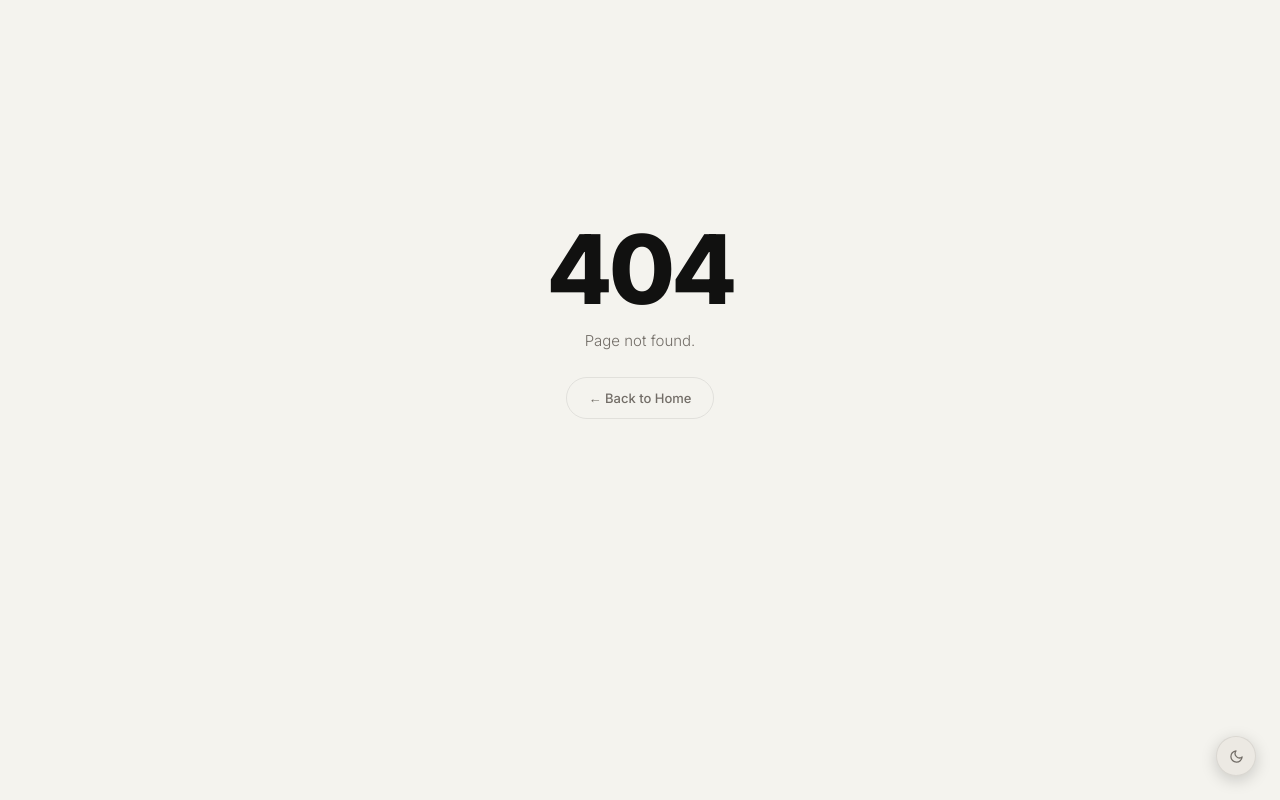
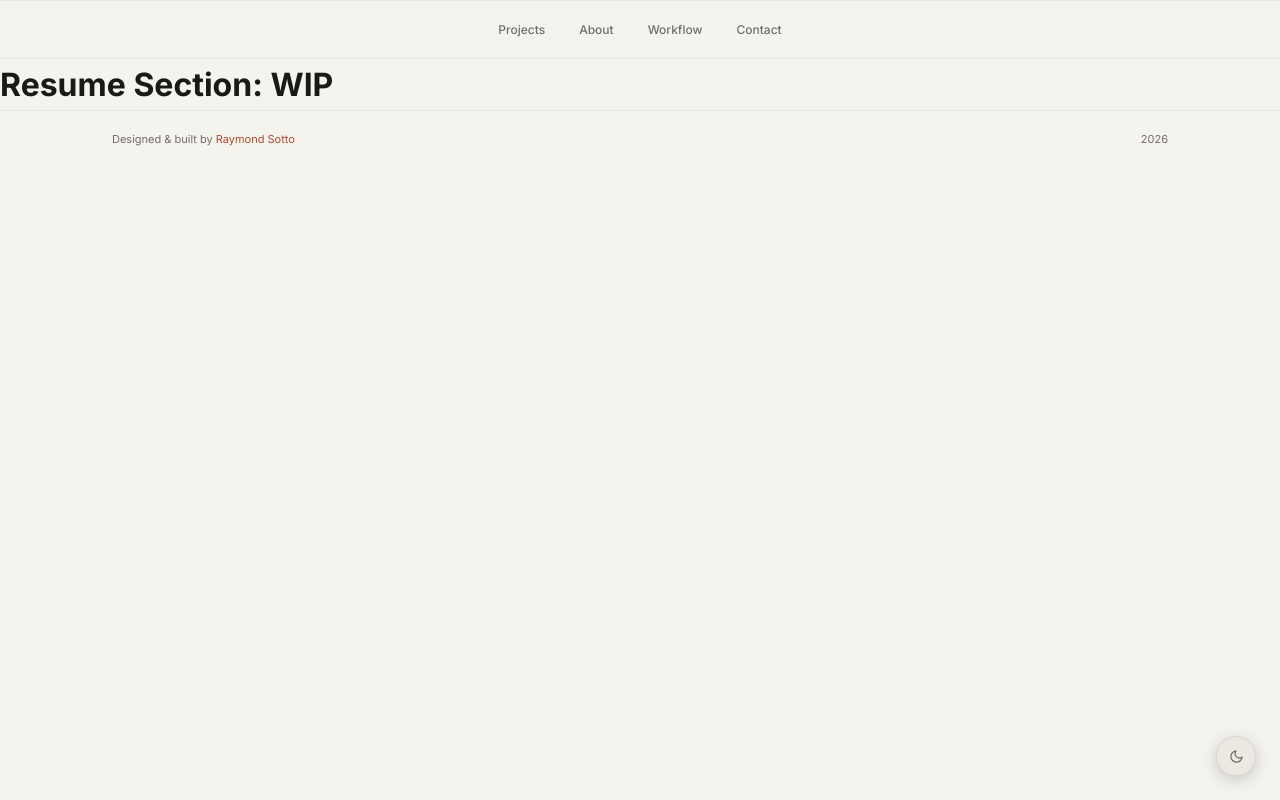
Before and after one commit to raymondjosephsotto/raymondsottodev, a React (Vite) app: page /raymondsottodev/resume in a window 1280 px wide. Before the commit this address had no page. Built offline with nearby package versions, Linux system fonts and the light colour scheme.

Commit message:
added Resume.tsx, setup routing

```diff
--- a/src/App.tsx
+++ b/src/App.tsx
@@ -7,6 +7,7 @@
 import { Routes, Route } from 'react-router-dom'
 import Home from './pages/Home'
 import ProjectDetail from './pages/ProjectDetail'
+import Resume from './pages/Resume'
 import NotFound from './pages/NotFound'
 import ThemeToggle from './components/ThemeToggle/ThemeToggle'
 
@@ -20,12 +21,15 @@ export default function App() {
         {/* Home page — all sections composed together */}
         <Route path="/" element={<Home />} />
 
-      {/* Project detail page — dynamic slug from data layer */}
-      <Route path="/projects/:slug" element={<ProjectDetail />} />
+        {/* Project detail page — dynamic slug from data layer */}
+        <Route path="/projects/:slug" element={<ProjectDetail />} />
 
-      {/* 404 catch-all */}
-      <Route path="*" element={<NotFound />} />
-    </Routes>
+        {/* Résumé page */}
+        <Route path="/resume" element={<Resume />} />
+
+        {/* 404 catch-all */}
+        <Route path="*" element={<NotFound />} />
+      </Routes>
     </>
   )
 }
--- a/src/features/contact/Contact.tsx
+++ b/src/features/contact/Contact.tsx
@@ -5,6 +5,7 @@
  */
 
 import styles from './Contact.module.css'
+import { Link } from 'react-router-dom'
 
 export default function Contact() {
   return (
@@ -34,15 +35,15 @@ export default function Contact() {
           raymondjosephsotto@gmail.com
         </a>
 
-        {/* Résumé download button — link to be updated */}
-        <a className="btn-ghost" href="#" target="_blank" rel="noopener noreferrer">
+        {/* Link to Résumé page */}
+        <Link to={`/resume/`} className="btn-ghost">
           <svg width="13" height="13" viewBox="0 0 24 24" fill="none" stroke="currentColor" strokeWidth="2" strokeLinecap="round" strokeLinejoin="round">
             <path d="M21 15v4a2 2 0 01-2 2H5a2 2 0 01-2-2v-4" />
             <polyline points="7 10 12 15 17 10" />
             <line x1="12" y1="15" x2="12" y2="3" />
           </svg>
           Résumé
-        </a>
+        </Link>
       </div>
 
       {/* Social icons — GitHub + LinkedIn */}
--- /dev/null
+++ b/src/pages/Resume.tsx
@@ -0,0 +1,20 @@
+import NavBar from "../components/NavBar/NavBar";
+import Footer from "../components/Footer/Footer";
+
+const Resume = () => {
+    return (
+        <>
+            {/* Navigation */}
+            <NavBar />
+
+            <div>
+                <h1>Resume Section: WIP</h1>
+            </div>
+
+            {/* Footer */}
+            <Footer />
+        </>
+    )
+}
+
+export default Resume
```
